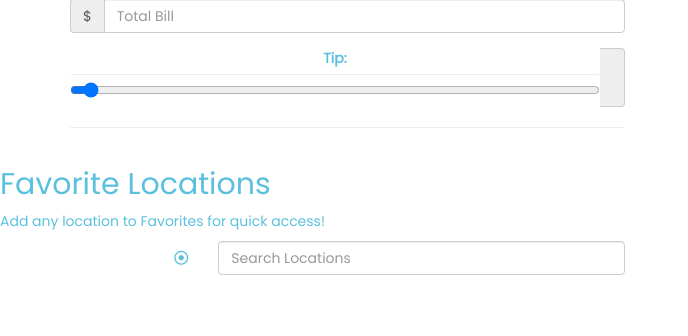
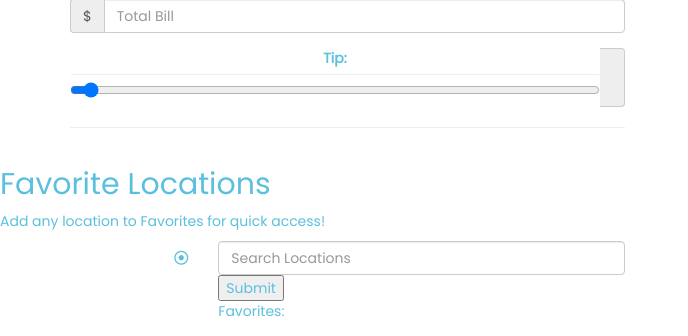
Before and after one commit to IrvinBarham/Uber-Application, a PHP site: page /FindRide.php in a window 1280 px wide. Shown: the part 813-1149 px from the top of the page, without its empty margins (0-688 px from the left). Before the commit the page ends 1088 px from the top, so only its background shows below. Run offline with PHP 8.4, Linux system fonts and the light colour scheme; some libraries are stand-ins or nearby versions.

Commit message:
Update FindRide.php

```diff
--- a/FindRide.php
+++ b/FindRide.php
@@ -148,7 +148,18 @@ body {
                     <label for="favorites" class="col-xs-2 control-label"><i class="far fa-dot-circle"></i></label>
                     <div class="col-xs-4">
                         <input type="text" id="favorites" placeholder="Search Locations" class="form-control">
-                    </div>
+                       <input type="button" value="Submit" onClick="pr()">
+                       <div>
+                       Favorites: <span id="result"></span>
+
+
+                <script>
+          function pr() {
+            document.getElementById("result").innerHTML = document.getElementById('favorites').value;
+          }
+        </script>
+
+               </div>
                </div>
     <!-- Optional JavaScript -->
     <!-- jQuery first, then Popper.js, then Bootstrap JS -->
@@ -231,6 +242,7 @@ totalBillWithTip.value =finalBill.toFixed(2);
 document.getElementById('results').style.display='block'
 }
 //add favorite locations
+
 </script>
   </body>
 </html>
```
